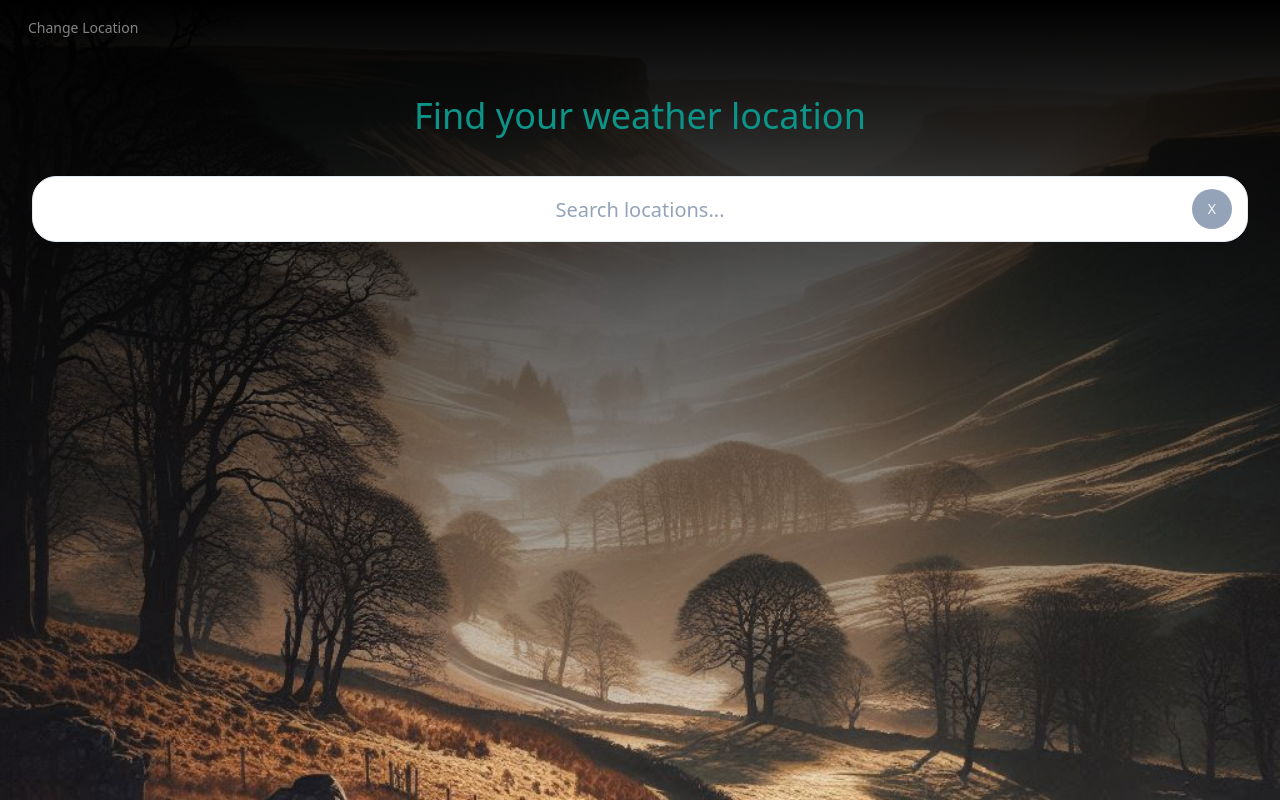
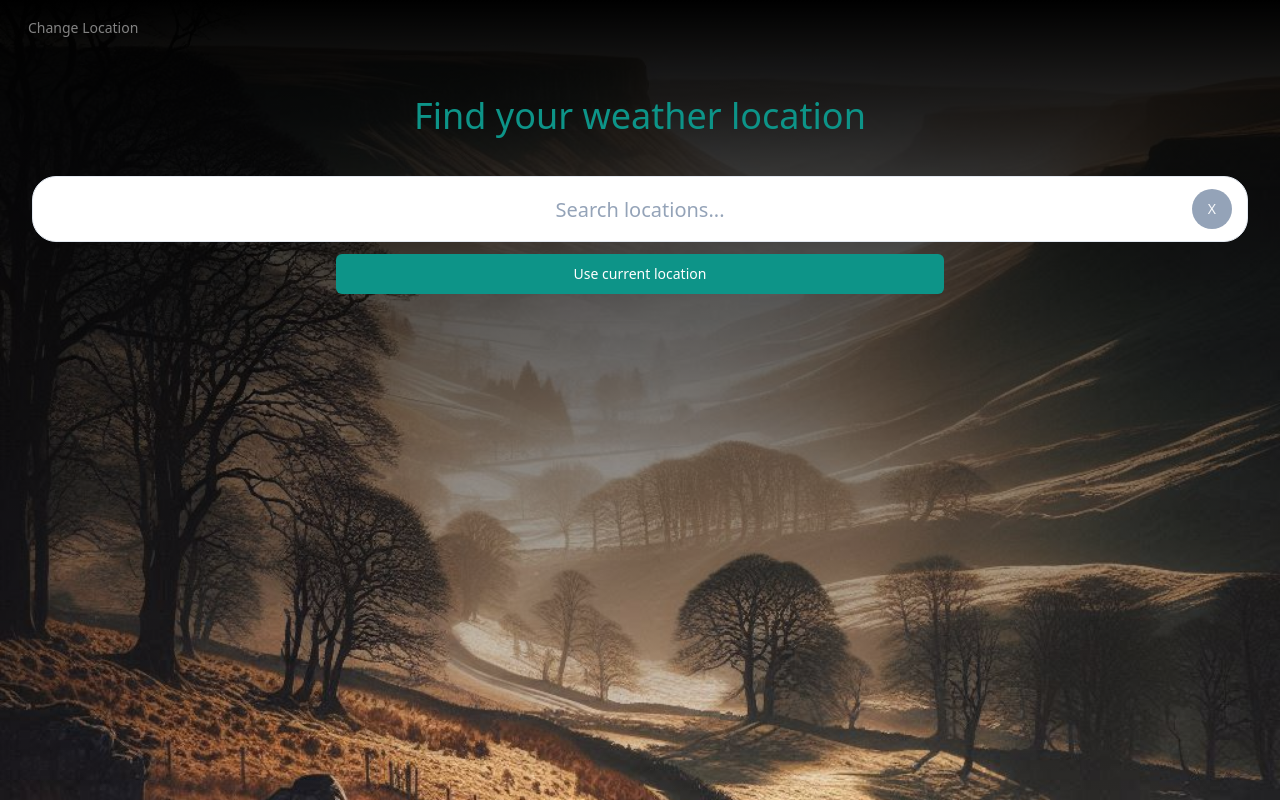
Before and after one commit to Egenica/weather-app, a Next.js app: page / in a window 1280 px wide. Built offline with nearby package versions, Linux system fonts and the light colour scheme.

Commit message:
add use-current-location search action
Add a geolocation shortcut on the search page to select the user’s current coordinates, including loading and error states, while preserving existing location search behavior.

```diff
--- a/components/WeatherSearch/WeatherSearch.tsx
+++ b/components/WeatherSearch/WeatherSearch.tsx
@@ -28,6 +28,8 @@ export default function WeatherSearch({ setLocation, ...props }: WeatherSearchPr
   const [, setShowScroll] = useState(false);
   const [loading, setLoading] = useState(false);
   const [unknownLocation, setUnknownLocation] = useState(false);
+  const [locationError, setLocationError] = useState<string | null>(null);
+  const [locating, setLocating] = useState(false);
 
   useEffect(() => {
     const trimmed = search.trim();
@@ -36,6 +38,7 @@ export default function WeatherSearch({ setLocation, ...props }: WeatherSearchPr
       setLocations([]);
       setLoading(false);
       setUnknownLocation(false);
+      setLocationError(null);
       return;
     }
 
@@ -43,12 +46,14 @@ export default function WeatherSearch({ setLocation, ...props }: WeatherSearchPr
       setLocations([]);
       setLoading(false);
       setUnknownLocation(false);
+      setLocationError(null);
       return;
     }
 
     const timeout = setTimeout(() => {
       setLoading(true);
       setUnknownLocation(false);
+      setLocationError(null);
       fetch(`/api/geocode?q=${encodeURIComponent(trimmed)}`)
         .then((response) => response.json())
         .then((data) => {
@@ -59,6 +64,7 @@ export default function WeatherSearch({ setLocation, ...props }: WeatherSearchPr
         .catch(() => {
           setLocations([]);
           setUnknownLocation(false);
+          setLocationError('Unable to search locations right now');
         })
         .finally(() => {
           setLoading(false);
@@ -96,9 +102,64 @@ export default function WeatherSearch({ setLocation, ...props }: WeatherSearchPr
             setSearch('');
             setLocations([]);
             setUnknownLocation(false);
+            setLocationError(null);
           }}
         >
           X
+        </Button>
+      </div>
+      <div className="mx-auto mt-3 w-auto md:w-2/4">
+        <Button
+          type="button"
+          className="w-full rounded-md bg-teal-600 text-white hover:bg-teal-500"
+          onClick={() => {
+            setUnknownLocation(false);
+            setLocationError(null);
+
+            if (!navigator.geolocation) {
+              setLocationError('Geolocation is not supported in this browser');
+              return;
+            }
+
+            setLocating(true);
+            navigator.geolocation.getCurrentPosition(
+              (position) => {
+                const lat = Number(position.coords.latitude.toFixed(5));
+                const lon = Number(position.coords.longitude.toFixed(5));
+
+                setLocation({
+                  adminArea: null,
+                  country: 'United Kingdom',
+                  isRegion: false,
+                  lat,
+                  lon,
+                  name: 'Current location',
+                });
+
+                localStorage.setItem(
+                  'location',
+                  JSON.stringify({
+                    adminArea: null,
+                    country: 'United Kingdom',
+                    isRegion: false,
+                    lat,
+                    lon,
+                    name: 'Current location',
+                  }),
+                );
+
+                setLocating(false);
+              },
+              () => {
+                setLocating(false);
+                setLocationError('Unable to access your current location');
+              },
+              { enableHighAccuracy: true, timeout: 10000 },
+            );
+          }}
+          disabled={locating}
+        >
+          {locating ? 'Finding your location...' : 'Use current location'}
         </Button>
       </div>
       {showLocations && (
@@ -142,6 +203,7 @@ export default function WeatherSearch({ setLocation, ...props }: WeatherSearchPr
         </ScrollArea>
       )}
       {!loading && unknownLocation && <p className="mt-3 text-sm text-red-200">Unknown location</p>}
+      {locationError && <p className="mt-3 text-sm text-red-200">{locationError}</p>}
     </div>
   );
 }
```
